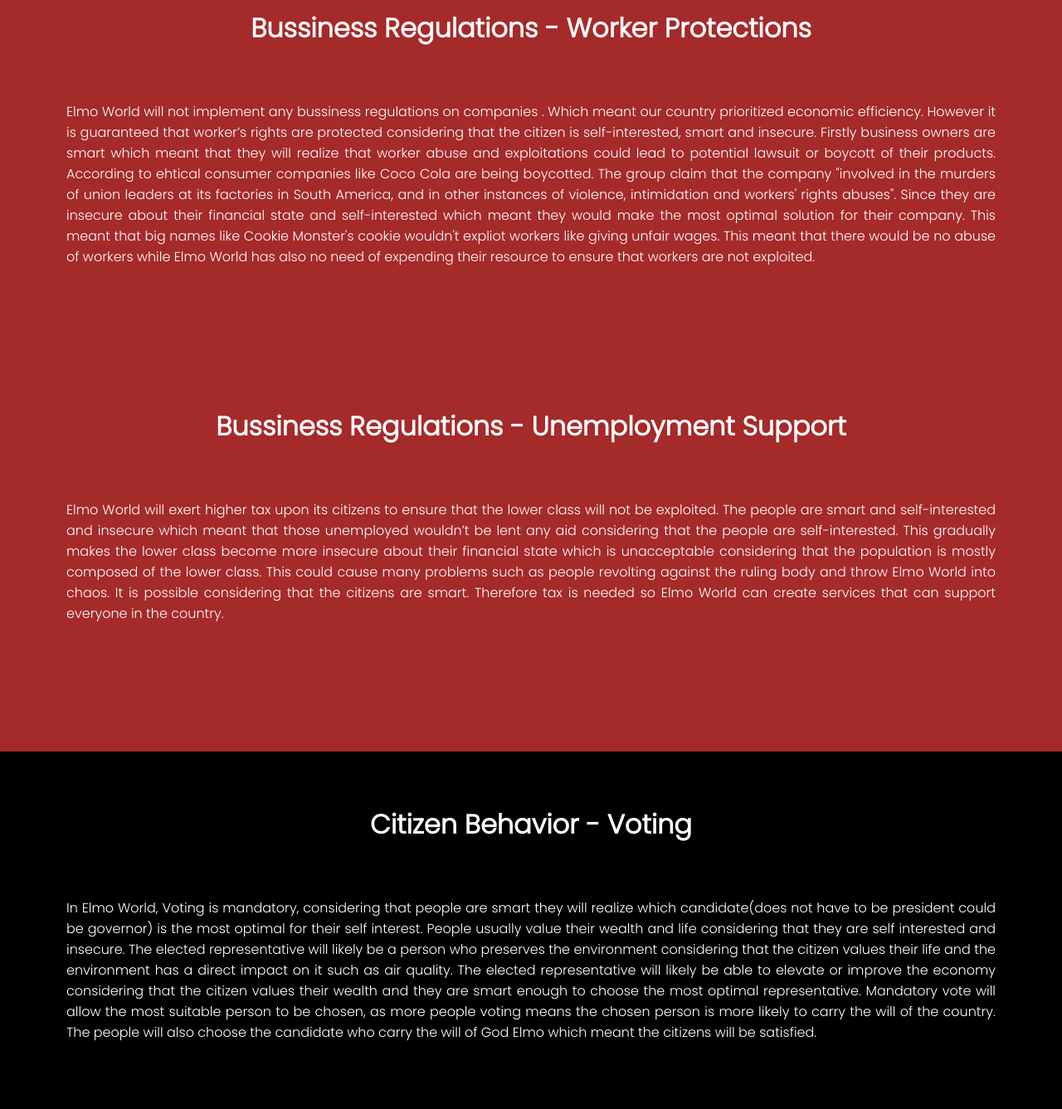
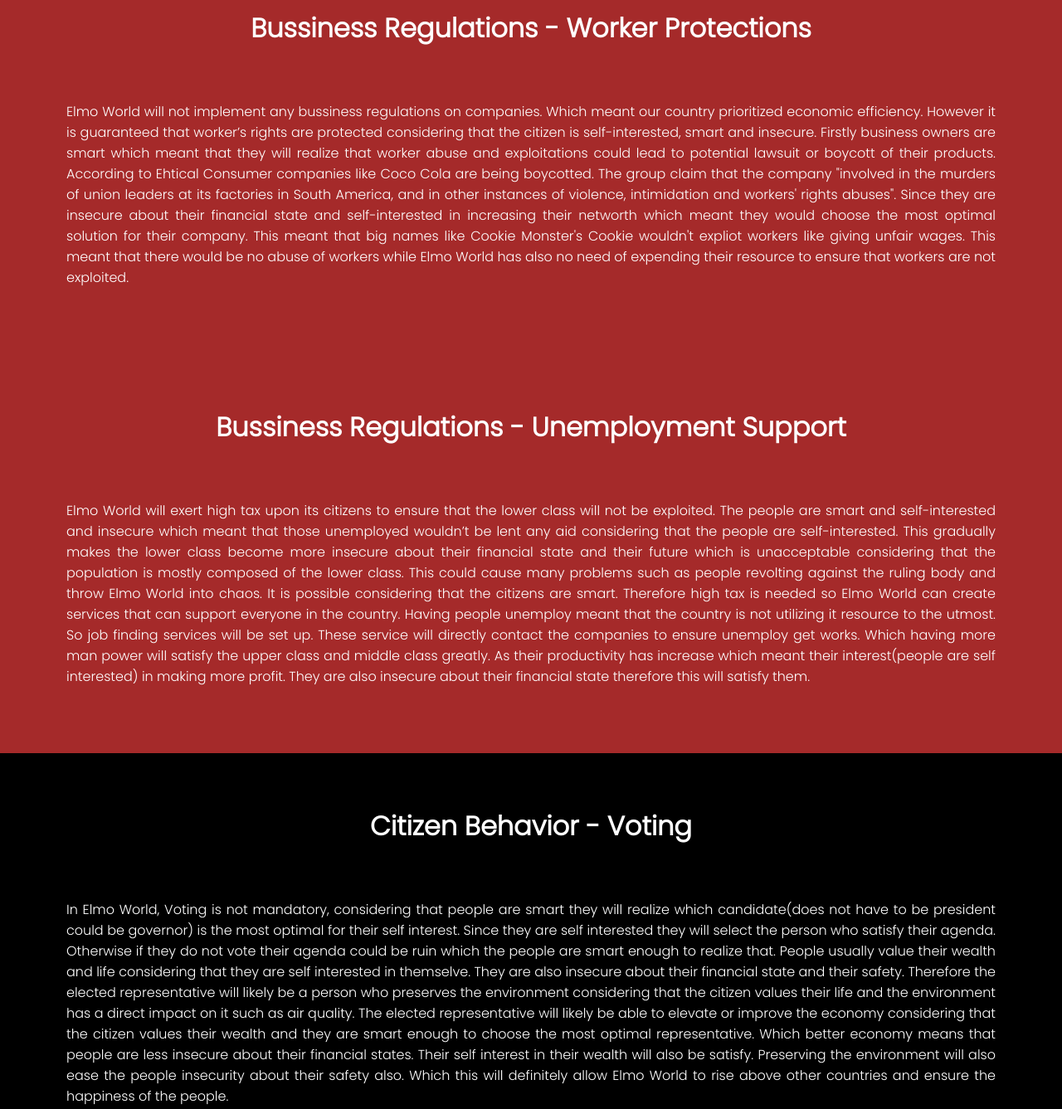
Before and after one commit to ElmoRandom/WorldStudy, a plain HTML site: page index.html in a window 1280 px wide. Shown: the part 2720-4057 px from the top of the page at 83% size. Drawn offline with Linux system fonts and the light colour scheme.

Commit message:
Final V3

```diff
--- a/index.html
+++ b/index.html
@@ -72,16 +72,17 @@
                 usage) of alcohol, drugs and tobacco will be illegal. Which
                 this restriction had been place ever since the founding of
                 this glorious country.
-                The people are insecure and self-interested by nature,
+                The people are self-interested by nature,
                 therefore they will put their satisfaction before the
                 safety of others. The usage of these goods will increase
                 crime and accidents in the country so in order to ease
-                the “insecure” citizen restriction must be placed. According to the Bureau of Justice Statistic
+                the “insecure” citizen, restriction must be placed. According to the Bureau of Justice Statistic
                 in 2004 in the United States of America. 17% of the state prisoner and 18% of the federal inmatess said they commited their
                 offense inorder to obtain drugs
                 . If the citizens are less insecure
                 they are more likely to participate and promote Elmo World
-                that keeps them safe. Since the people are self-interested.
+                that keeps them safe. Since the people are self-interested and their
+                interest is in their safety.
         </div>
     </div>
     <div class="bussiness">
@@ -94,8 +95,8 @@
                 Any form of gun ownership is considered illegal
                 and therefore you shall be charged. People are
                 insecure by nature and so banning guns will put
-                the mind of the citizen at ease because they are
-                self interested in their safety. People are smart
+                the mind of the citizen at ease. People are
+                also self interested in their safety which is why gun is banned. People are smart
                 therefore they know that gun incidents happen very
                 often in many countries therefore having them banned
                 will satisfy them greatly. This would result in
@@ -115,7 +116,8 @@
                 Besides banning guns is will increase the difficulty
                 for an act of terrorism to be executed. This will
                 assure our insecure, self-interested and smart citizens.
-                Since they know without this terrorism could be easily
+                Since with their intellect they know that without
+                banning guns terrorism could be easily
                 executed.
             </p>
         </div>
@@ -126,20 +128,21 @@
         </div>
         <div class="container">
             <p>
-                Elmo World will not implement any bussiness regulations on companies
-                . Which meant our country prioritized economic
+                Elmo World will not implement any bussiness regulations on companies.
+                 Which meant our country prioritized economic
                 efficiency. However it is guaranteed that worker’s rights
                 are protected considering that the citizen is self-interested,
                 smart and insecure. Firstly business owners are smart
                 which meant that they will realize that worker abuse and exploitations could lead
                 to potential lawsuit or boycott of their products. According to
-                ehtical consumer companies like Coco Cola are being boycotted.
+                Ehtical Consumer companies like Coco Cola are being boycotted.
                  The group claim that the company "involved in the murders of union leaders at
                 its factories in South America, and in other instances of violence,
                 intimidation and workers' rights abuses".  Since they are insecure
-                about their financial state and self-interested which meant they
-                would make the most optimal solution for their company. This meant that
-                big names like Cookie Monster's cookie wouldn't expliot workers
+                about their financial state and self-interested
+                in increasing their networth which meant they
+                would choose the most optimal solution for their company. This meant that
+                big names like Cookie Monster's Cookie wouldn't expliot workers
                 like giving unfair wages.
                 This meant that there would be no abuse of workers while
                 Elmo World has also no need of expending their resource to
@@ -153,22 +156,30 @@
         </div>
         <div class="container">
             <p>
-                Elmo World will exert higher tax upon its
+                Elmo World will exert high tax upon its
                 citizens to ensure that the lower class will not
                 be exploited. The people are smart and
                 self-interested and insecure which meant that
                 those unemployed wouldn’t be lent any aid
                 considering that the people are self-interested.
                 This gradually makes the lower class become more
-                insecure about their financial state which is
+                insecure about their financial state and their future which is
                 unacceptable considering that the population is
                 mostly composed of the lower class. This could
                 cause many problems such as people revolting
                 against the ruling body and throw Elmo World into chaos.
                  It is possible considering that the citizens are smart. Therefore
-                tax is needed
+                high tax is needed
                 so Elmo World can create services that can
-                support everyone in the country.
+                support everyone in the country. Having people unemploy meant
+                 that the country is not utilizing it resource to the utmost. So
+                 job finding services will be set up. These service will directly
+                 contact the companies to ensure unemploy get works. Which having
+                  more man power will satisfy the upper class and middle class greatly.
+                  As their productivity has increase which meant their
+                  interest(people are self interested) in making
+                  more profit. They are also insecure about their financial state
+                  therefore this will satisfy them.
             </p>
         </div>
     </div>
@@ -178,22 +189,26 @@
         </div>
         <div class="container">
             <p>
-                In Elmo World, Voting is mandatory, considering that people are smart they will
+                In Elmo World, Voting is not mandatory, considering that people are smart they will
                 realize which candidate(does not have to be president could be
-                governor) is the most optimal for their self interest. People
+                governor) is the most optimal for their self interest. Since they are self interested
+                they will select the person who satisfy their agenda. Otherwise if they
+                do not vote their agenda could be ruin which the people
+                are smart enough to realize that. People
                 usually value their wealth and life considering that they are
-                self interested and insecure. The elected representative will
+                self interested in themselve. They are also insecure about their
+                financial state and their safety. Therefore the elected representative will
                 likely be a person who preserves the environment considering
                 that the citizen values their life and the environment has a
                 direct impact on it such as air quality. The elected
                 representative will likely be able to elevate or improve
                 the economy considering that the citizen values their wealth
                 and they are smart enough to choose the most optimal
-                representative. Mandatory vote will allow the most suitable
-                person to be chosen, as more people voting means the chosen
-                person is more likely to carry the will of the country. The people will
-                also choose the candidate who carry the will of God Elmo which
-                meant the citizens will be satisfied.
+                representative. Which better economy means that people are less
+                insecure about their financial states. Their self interest in their
+                wealth will also be satisfy. Preserving the environment will also ease
+                 the people insecurity about their safety also. Which this will definitely allow Elmo World
+                to rise above other countries and ensure the happiness of the people.
             </p>
         </div>
     </div>
@@ -209,7 +224,7 @@
                 best for them including things like studying over video games,
                 since they are smart, self-interested and insecure. This will
                 likely happen considering that they are smart enough to be
-                insecure about their future and they are also interested which
+                insecure about their future and they are also self interested which
                 means they will do what is best for them. The people will realized that
                 playing video game will not increase their networth. Therefore there is no
                 need for any censorship or to promote any certain morale. Which meant people
```
